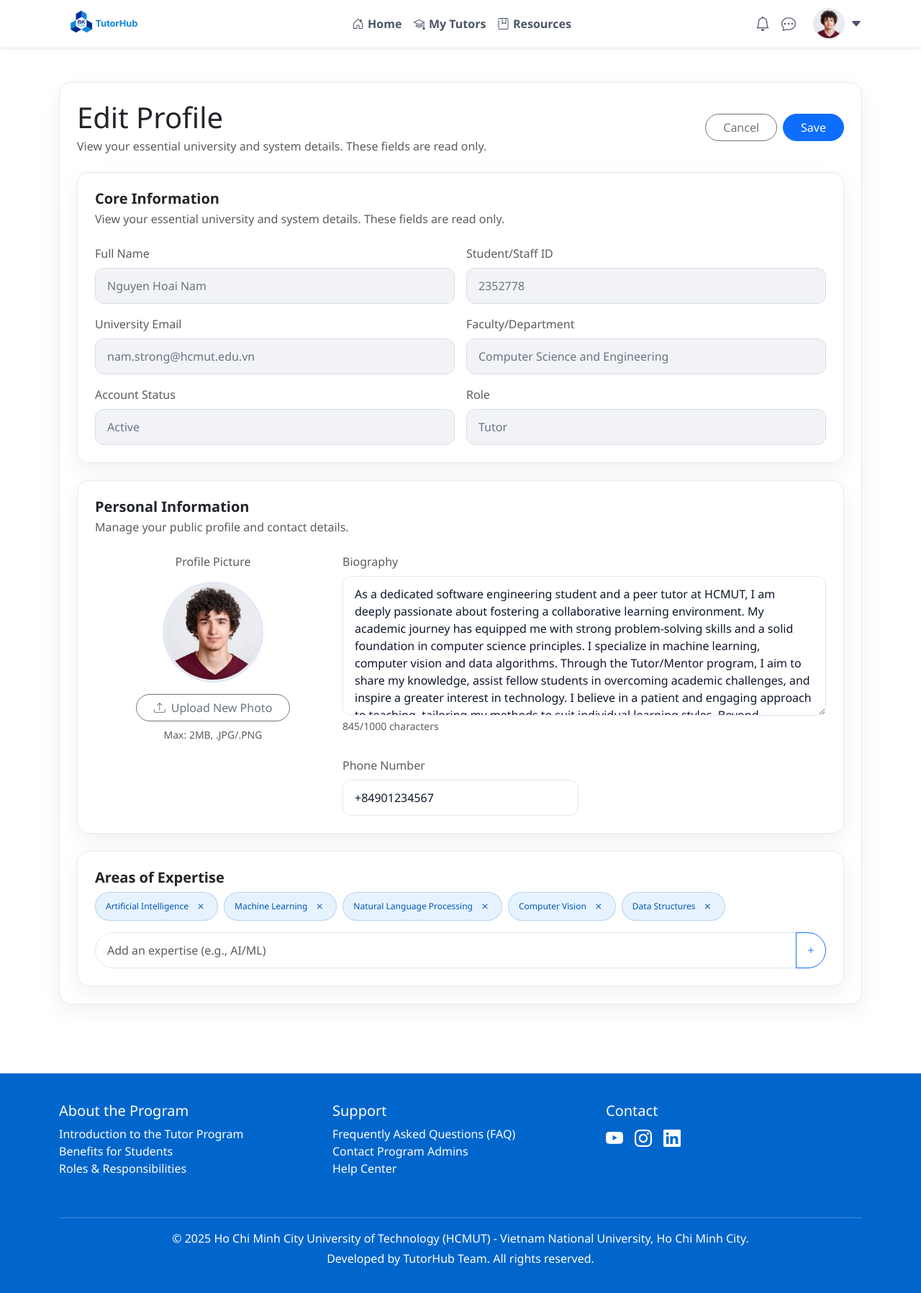
After one commit to R1kk4-213/Assignment, a Flask app: page /edit-profile in a window 1280 px wide. The commit adds this page. Shown: the whole page at 72% size. Run offline with Flask 3, Linux system fonts and the light colour scheme; the visitor is signed in with stand-in values (Sample User, id 1).

Commit message:
view-edit profile

```diff
--- a/app.py
+++ b/app.py
@@ -14,6 +14,7 @@ from data import (
     PROGRAM_FEATURES,
     PROGRAM_BENEFITS,
     PROGRAM_GALLERY,
+    TUTOR_PROFILE,
 )
 
 app = Flask(__name__)
@@ -31,6 +32,17 @@ def authenticate_user(username, password):
     if username in USERS and USERS[username]['password'] == password:
         return USERS[username]
     return None
+
+def get_tutor_profile():
+    """Return the active tutor profile."""
+    return TUTOR_PROFILE
+
+def update_tutor_profile(bio, phone, areas):
+    """Persist editable fields from the profile form."""
+    TUTOR_PROFILE['biography'] = bio
+    TUTOR_PROFILE['phone_number'] = phone
+    TUTOR_PROFILE['areas_of_expertise'] = areas
+    return TUTOR_PROFILE
 
 
 # ==================== PRESENTATION LAYER ====================
@@ -97,5 +109,55 @@ def home():
         gallery=PROGRAM_GALLERY
     )
 
+@app.route('/view-profile')
+def view_profile():
+    """Display tutor profile information."""
+    user = session.get('user')
+    if not user:
+        flash('Vui lòng đăng nhập để tiếp tục.', 'error')
+        return redirect(url_for('login'))
+
+    profile = get_tutor_profile()
+    return render_template(
+        'view_profile.html',
+        user=user,
+        profile=profile
+    )
+
+@app.route('/edit-profile', methods=['GET', 'POST'])
+def edit_profile():
+    """Allow editing of the expertise area only."""
+    user = session.get('user')
+    if not user:
+        flash('Vui lòng đăng nhập để tiếp tục.', 'error')
+        return redirect(url_for('login'))
+
+    profile = get_tutor_profile()
+    if request.method == 'POST':
+        raw_expertise = request.form.get('areas_of_expertise', '')
+        biography = request.form.get('biography', '').strip()
+        phone_number = request.form.get('phone_number', '').strip()
+
+        parsed = [tag.strip() for tag in raw_expertise.split(',') if tag.strip()]
+        if not parsed:
+            flash('Vui lòng nhập ít nhất một lĩnh vực chuyên môn.', 'error')
+            return redirect(url_for('edit_profile'))
+        if not biography:
+            flash('Vui lòng nhập Biography.', 'error')
+            return redirect(url_for('edit_profile'))
+        if not phone_number:
+            flash('Vui lòng nhập Phone Number.', 'error')
+            return redirect(url_for('edit_profile'))
+
+        update_tutor_profile(biography, phone_number, parsed)
+        flash('Cập nhật hồ sơ thành công!', 'success')
+        return redirect(url_for('view_profile'))
+
+    return render_template(
+        'edit_profile.html',
+        user=user,
+        profile=profile
+    )
+
 if __name__ == '__main__':
     app.run(debug=True, port=5000)
--- a/data/__init__.py
+++ b/data/__init__.py
@@ -6,6 +6,7 @@ from .constants import (
     PROGRAM_FEATURES,
     PROGRAM_BENEFITS,
     PROGRAM_GALLERY,
+    TUTOR_PROFILE,
 )
 
 __all__ = [
@@ -14,4 +15,5 @@ __all__ = [
     'PROGRAM_FEATURES',
     'PROGRAM_BENEFITS',
     'PROGRAM_GALLERY',
+    'TUTOR_PROFILE',
 ]
--- a/static/css/style.css
+++ b/static/css/style.css
@@ -15,6 +15,54 @@ body {
 .navbar-brand {
     font-weight: bold;
     color: var(--primary-blue) !important;
+}
+
+.nav-main-links .nav-link {
+    color: #4c5566;
+    font-weight: 600;
+    display: flex;
+    align-items: center;
+    gap: 0.35rem;
+}
+
+.nav-main-links .nav-link:hover {
+    color: var(--primary-blue);
+}
+
+.nav-main-links .bi {
+    font-size: 1rem;
+}
+
+.nav-profile-btn {
+    border-radius: 999px;
+    padding: 8px 18px;
+    font-weight: 600;
+}
+
+.nav-icon-link {
+    color: #4c5566;
+    font-size: 1.25rem;
+}
+
+.nav-icon-link:hover {
+    color: var(--primary-blue);
+}
+
+.nav-avatar {
+    width: 44px;
+    height: 44px;
+    border-radius: 50%;
+    object-fit: cover;
+    border: 2px solid #e4e9f2;
+}
+
+.nav-avatar-link {
+    color: #4c5566;
+    font-weight: 600;
+}
+
+.nav-avatar-link:hover {
+    color: var(--primary-blue);
 }
 
 /* Logo Styles */
@@ -165,3 +213,113 @@ section {
 .fade-in {
     animation: fadeIn 0.6s ease-out;
 }
+
+/* Profile Pages */
+.profile-page {
+    background: #ffffff;
+    min-height: 100vh;
+}
+
+.profile-card,
+.section-card {
+    border: 1px solid #e4e9f2;
+    border-radius: 16px;
+    box-shadow: 0 10px 30px rgba(15, 23, 42, 0.06);
+    background-color: #fff;
+}
+
+.section-card {
+    padding: 24px;
+}
+
+.section-card__header h5 {
+    font-weight: 600;
+}
+
+.reference-note {
+    letter-spacing: 0.02em;
+}
+
+.profile-page .form-control {
+    border-radius: 12px;
+    border: 1px solid #e1e7f0;
+    padding: 12px 16px;
+    background-color: #fff;
+    color: #0f172a;
+}
+
+.profile-page textarea.form-control {
+    min-height: 150px;
+}
+
+.profile-avatar {
+    width: 140px;
+    height: 140px;
+    border-radius: 50%;
+    object-fit: cover;
+    border: 4px solid #e4e9f2;
+    background: #fff;
+}
+
+.expertise-pill,
+.expertise-pill-edit {
+    background-color: #f5e9ff;
+    color: #6b1aa4;
+    border-radius: 999px;
+    padding: 6px 14px;
+    font-weight: 500;
+    border: 1px solid rgba(107, 26, 164, 0.1);
+}
+
+.expertise-pill-edit {
+    background-color: #e6f3ff;
+    color: #0056b3;
+    border: 1px solid rgba(0, 86, 179, 0.2);
+}
+
+.expertise-pill-edit .remove-chip {
+    color: inherit;
+}
+
+.role-pill {
+    display: inline-flex;
+    align-items: center;
+    padding: 6px 18px;
+    border-radius: 999px;
+    background-color: #2d8bff;
+    color: #fff;
+    font-weight: 600;
+    font-size: 0.95rem;
+    border: none;
+}
+
+.profile-tabs .nav-link {
+    border: none;
+    border-bottom: 2px solid transparent;
+    color: #94a3b8;
+    font-weight: 600;
+}
+
+.profile-tabs .nav-link.active {
+    border-bottom-color: #2563eb;
+    color: #2563eb;
+    background: transparent;
+}
+
+.readonly-field,
+.form-control[readonly] {
+    background-color: #f1f3f6;
+    border-radius: 12px;
+    border: 1px solid #d7dce5;
+    padding: 12px 16px;
+    color: #6b7280;
+}
+
+.expertise-input .form-control {
+    border-radius: 999px 0 0 999px;
+    padding: 12px 16px;
+}
+
+.expertise-input .btn {
+    border-radius: 0 999px 999px 0;
+}
--- a/templates/base.html
+++ b/templates/base.html
@@ -20,31 +20,43 @@
                 <span class="navbar-toggler-icon"></span>
             </button>
             <div class="collapse navbar-collapse" id="navbarNav">
-                <ul class="navbar-nav mx-auto">
+                <ul class="navbar-nav mx-auto nav-main-links">
                     <li class="nav-item">
-                        <a class="nav-link" href="{{ url_for('index') }}#rewarding-tutor">
-                            <i class="bi bi-star-fill"></i> Rewarding Tutor
+                        <a class="nav-link" href="{{ url_for('home') if session.user else url_for('index') }}">
+                            <i class="bi bi-house-door"></i> Home
                         </a>
                     </li>
                     <li class="nav-item">
-                        <a class="nav-link" href="{{ url_for('index') }}#about-us">
-                            <i class="bi bi-envelope"></i> Contact
+                        <a class="nav-link" href="#">
+                            <i class="bi bi-mortarboard"></i> My Tutors
                         </a>
                     </li>
-                    {% if session.user %}
                     <li class="nav-item">
-                        <span class="nav-link text-muted">
-                            <i class="bi bi-person-circle"></i> {{ session.user.name }}
-                        </span>
-                    </li>
-                    {% else %}
-                    <li class="nav-item">
-                        <a class="nav-link" href="{{ url_for('login') }}">
-                            <i class="bi bi-box-arrow-in-right"></i> Sign In
+                        <a class="nav-link" href="#">
+                            <i class="bi bi-journal-bookmark"></i> Resources
                         </a>
                     </li>
+                </ul>
+                <div class="d-flex align-items-center gap-4 nav-actions">
+                    {% if session.user %}
+                    <div class="d-flex align-items-center gap-3 nav-icon-set">
+                        <a href="#" class="nav-icon-link">
+                            <i class="bi bi-bell"></i>
+                        </a>
+                        <a href="#" class="nav-icon-link">
+                            <i class="bi bi-chat-dots"></i>
+                        </a>
+                    </div>
+                    <a href="{{ url_for('view_profile') }}" class="nav-avatar-link d-flex align-items-center gap-2">
+                        <img src="{{ url_for('static', filename='img/asset/avatar.png') }}" alt="{{ session.user.name }}" class="nav-avatar">
+                        <i class="bi bi-caret-down-fill"></i>
+                    </a>
+                    {% else %}
+                    <a class="btn btn-outline-primary nav-profile-btn" href="{{ url_for('login') }}">
+                        <i class="bi bi-box-arrow-in-right me-1"></i> Sign In
+                    </a>
                     {% endif %}
-                </ul>
+                </div>
             </div>
         </div>
     </nav>
--- /dev/null
+++ b/templates/edit_profile.html
@@ -0,0 +1,159 @@
+{% extends 'base.html' %}
+
+{% block title %}Edit Profile | TutorHub{% endblock %}
+
+{% block content %}
+<section class="profile-page py-5">
+    <div class="container">
+        <form method="POST" class="card profile-card p-4">
+            <div class="d-flex flex-wrap justify-content-between align-items-center gap-3 mb-4">
+                <div>
+                    <h1 class="mb-1">Edit Profile</h1>
+                    <p class="text-muted mb-0">View your essential university and system details. These fields are read only.</p>
+                </div>
+                <div class="d-flex gap-2">
+                    <a href="{{ url_for('view_profile') }}" class="btn btn-outline-secondary rounded-pill px-4">Cancel</a>
+                    <button type="submit" class="btn btn-primary rounded-pill px-4">Save</button>
+                </div>
+            </div>
+
+            <div class="section-card mb-4">
+                <div class="section-card__header">
+                    <h5 class="mb-1">Core Information</h5>
+                    <p class="text-muted mb-0">View your essential university and system details. These fields are read only.</p>
+                </div>
+                <div class="row g-3 mt-2">
+                    <div class="col-md-6">
+                        <label class="form-label text-muted">Full Name</label>
+                        <input type="text" class="form-control readonly-field" value="{{ profile.name }}" readonly>
+                    </div>
+                    <div class="col-md-6">
+                        <label class="form-label text-muted">Student/Staff ID</label>
+                        <input type="text" class="form-control readonly-field" value="{{ profile.id }}" readonly>
+                    </div>
+                    <div class="col-md-6">
+                        <label class="form-label text-muted">University Email</label>
+                        <input type="text" class="form-control readonly-field" value="{{ profile.email }}" readonly>
+                    </div>
+                    <div class="col-md-6">
+                        <label class="form-label text-muted">Faculty/Department</label>
+                        <input type="text" class="form-control readonly-field" value="{{ profile.faculty_department }}" readonly>
+                    </div>
+                    <div class="col-md-6">
+                        <label class="form-label text-muted">Account Status</label>
+                        <input type="text" class="form-control readonly-field" value="{{ profile.status }}" readonly>
+                    </div>
+                    <div class="col-md-6">
+                        <label class="form-label text-muted">Role</label>
+                        <input type="text" class="form-control readonly-field" value="{{ profile.role }}" readonly>
+                    </div>
+                </div>
+            </div>
+
+            <div class="section-card mb-4">
+                <div class="section-card__header">
+                    <h5 class="mb-1">Personal Information</h5>
+                    <p class="text-muted mb-0">Manage your public profile and contact details.</p>
+                </div>
+                <div class="row g-3 align-items-start mt-2">
+                    <div class="col-md-4 text-center">
+                        <span class="text-muted d-block mb-3">Profile Picture</span>
+                        <img src="{{ url_for('static', filename=profile.profile_picture) }}" alt="{{ profile.name }}" class="profile-avatar mb-3">
+                        <button class="btn btn-outline-secondary rounded-pill px-4" type="button">
+                            <i class="bi bi-upload me-2"></i>Upload New Photo
+                        </button>
+                        <p class="text-muted small mt-2 mb-0">Max: 2MB, .JPG/.PNG</p>
+                    </div>
+                    <div class="col-md-8">
+                        <label class="form-label text-muted">Biography</label>
+                        <textarea class="form-control" rows="7" name="biography" placeholder="Enter your biography">{{ profile.biography }}</textarea>
+                        <div class="d-flex justify-content-between text-muted small mt-1">
+                            <span>845/1000 characters</span>
+                        </div>
+                        <div class="row g-3 mt-3">
+                            <div class="col-md-6">
+                                <label class="form-label text-muted">Phone Number</label>
+                                <input type="text" class="form-control" name="phone_number" value="{{ profile.phone_number }}">
+                            </div>
+                        </div>
+                    </div>
+                </div>
+            </div>
+
+            <div class="section-card">
+                <div class="section-card__header">
+                    <h5 class="mb-2">Areas of Expertise</h5>
+                </div>
+                <div class="expertise-chip-list d-flex flex-wrap gap-2 mb-3" id="expertiseChips">
+                    {% for expertise in profile.areas_of_expertise %}
+                    <span class="badge expertise-pill-edit d-flex align-items-center gap-2" data-value="{{ expertise }}">
+                        {{ expertise }}
+                        <button class="btn btn-link p-0 remove-chip" type="button" aria-label="Remove {{ expertise }}">
+                            <i class="bi bi-x"></i>
+                        </button>
+                    </span>
+                    {% endfor %}
+                </div>
+                <div class="input-group expertise-input">
+                    <input type="text" id="expertiseInput" class="form-control" placeholder="Add an expertise (e.g., AI/ML)">
+                    <button class="btn btn-outline-primary" type="button" id="addExpertiseBtn">
+                        <i class="bi bi-plus"></i>
+                    </button>
+                </div>
+                <input type="hidden" name="areas_of_expertise" id="expertiseField" value="{{ profile.areas_of_expertise | join(',') }}">
+            </div>
+        </form>
+    </div>
+</section>
+{% endblock %}
+
+{% block extra_js %}
+<script>
+    (function () {
+        const chipsContainer = document.getElementById('expertiseChips');
+        const input = document.getElementById('expertiseInput');
+        const field = document.getElementById('expertiseField');
+        const addBtn = document.getElementById('addExpertiseBtn');
+
+        function normalizeValue(value) {
+            return value.trim().replace(/\s+/g, ' ');
+        }
+
+        function syncField() {
+            const values = [...chipsContainer.querySelectorAll('.expertise-pill-edit')]
+                .map(chip => chip.dataset.value);
+            field.value = values.join(',');
+        }
+
+        function createChip(value) {
+            const chip = document.createElement('span');
+            chip.className = 'badge expertise-pill-edit d-flex align-items-center gap-2';
+            chip.dataset.value = value;
+            chip.innerHTML = `${value}<button class="btn btn-link p-0 remove-chip" type="button"><i class="bi bi-x"></i></button>`;
+            chipsContainer.appendChild(chip);
+        }
+
+        addBtn?.addEventListener('click', () => {
+            const value = normalizeValue(input.value);
+            if (!value) return;
+            const exists = [...chipsContainer.querySelectorAll('.expertise-pill-edit')]
+                .some(chip => chip.dataset.value.toLowerCase() === value.toLowerCase());
+            if (exists) {
+                input.value = '';
+                return;
+            }
+            createChip(value);
+            input.value = '';
+            syncField();
+        });
+
+        chipsContainer?.addEventListener('click', (event) => {
+            if (event.target.closest('.remove-chip')) {
+                const chip = event.target.closest('.expertise-pill-edit');
+                chip.remove();
+                syncField();
+            }
+        });
+    })();
+</script>
+{% endblock %}
```
Also changed, not shown: data/constants.py (+31 -0 lines), templates/view_profile.html (added, +88 -0 lines), static/img/asset/avatar.png (added).
